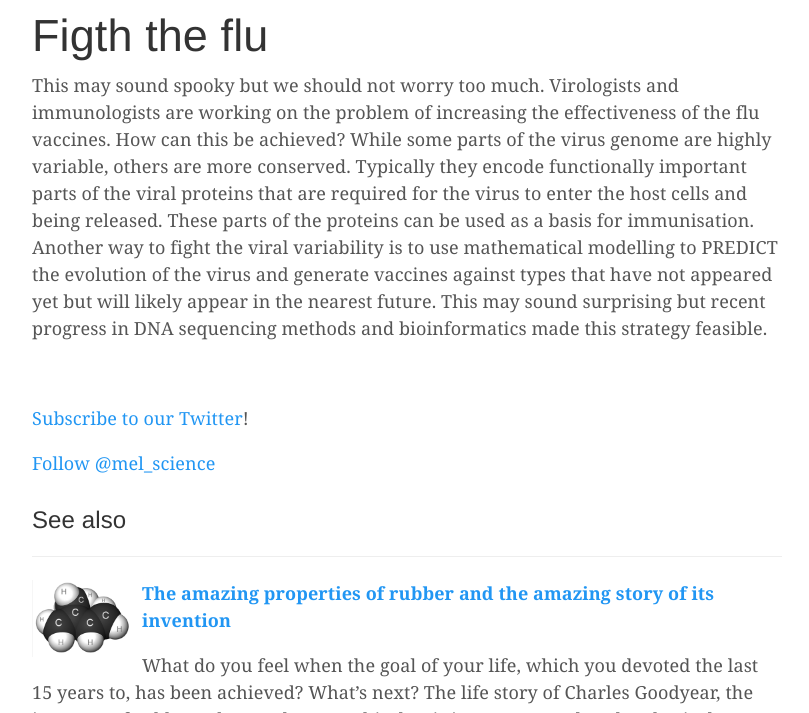
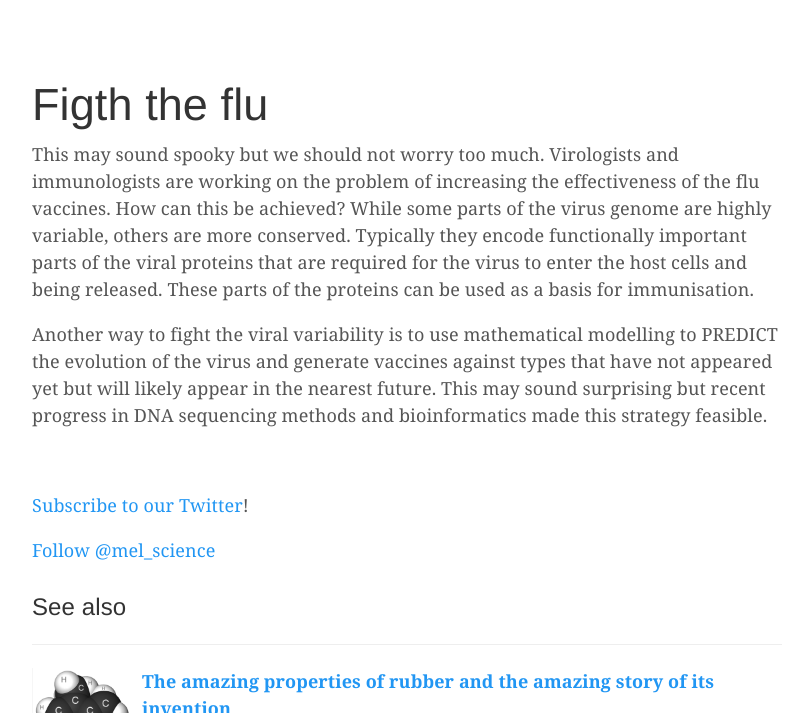
Before and after one commit to MELScience/blog.melscience.com, a Jekyll site: the page built from en/2014-12-30-influenza.md, in a window 1280 px wide and 900 px high, scrolled down 2598 px, cut to the strip 187-900 px from the top of the window. Shown: the whole strip, without its empty margins (38-847 px from the left). Built offline with Jekyll 4.4.1, drawn with Linux system fonts in a browser that asks for light colours; nearby versions of some CDN libraries; comment, search, counter and statistics services are not loaded; some of the changed text lies outside the part shown.

Commit message:
Small corrections in flu article

```diff
--- a/en/2014-12-30-influenza.md
+++ b/en/2014-12-30-influenza.md
@@ -36,8 +44,10 @@ Watch the video about influenza
 <br>
 
 ## Figth the flu
-This may sound spooky but we should not worry too much. Virologists and immunologists are working on the problem of increasing the effectiveness of the flu vaccines. How can this be achieved? While some parts of the virus genome are highly variable, others are more conserved. Typically they encode functionally important parts of the viral proteins that are required for the virus to enter the host cells and being released. These parts of the proteins can be used as a basis for immunisation. Another way to fight the viral variability is to use mathematical modelling to PREDICT the evolution of the virus and generate vaccines against types that have not appeared yet but will likely appear in the nearest future. This may sound surprising but recent progress in DNA sequencing methods and bioinformatics made this strategy feasible.
 
+This may sound spooky but we should not worry too much. Virologists and immunologists are working on the problem of increasing the effectiveness of the flu vaccines. How can this be achieved? While some parts of the virus genome are highly variable, others are more conserved. Typically they encode functionally important parts of the viral proteins that are required for the virus to enter the host cells and being released. These parts of the proteins can be used as a basis for immunisation.
+
+Another way to fight the viral variability is to use mathematical modelling to PREDICT the evolution of the virus and generate vaccines against types that have not appeared yet but will likely appear in the nearest future. This may sound surprising but recent progress in DNA sequencing methods and bioinformatics made this strategy feasible.
 
 
 <br/>
```
Also changed, not shown: other parts of en/2014-12-30-influenza.md (+10 -2 lines).
